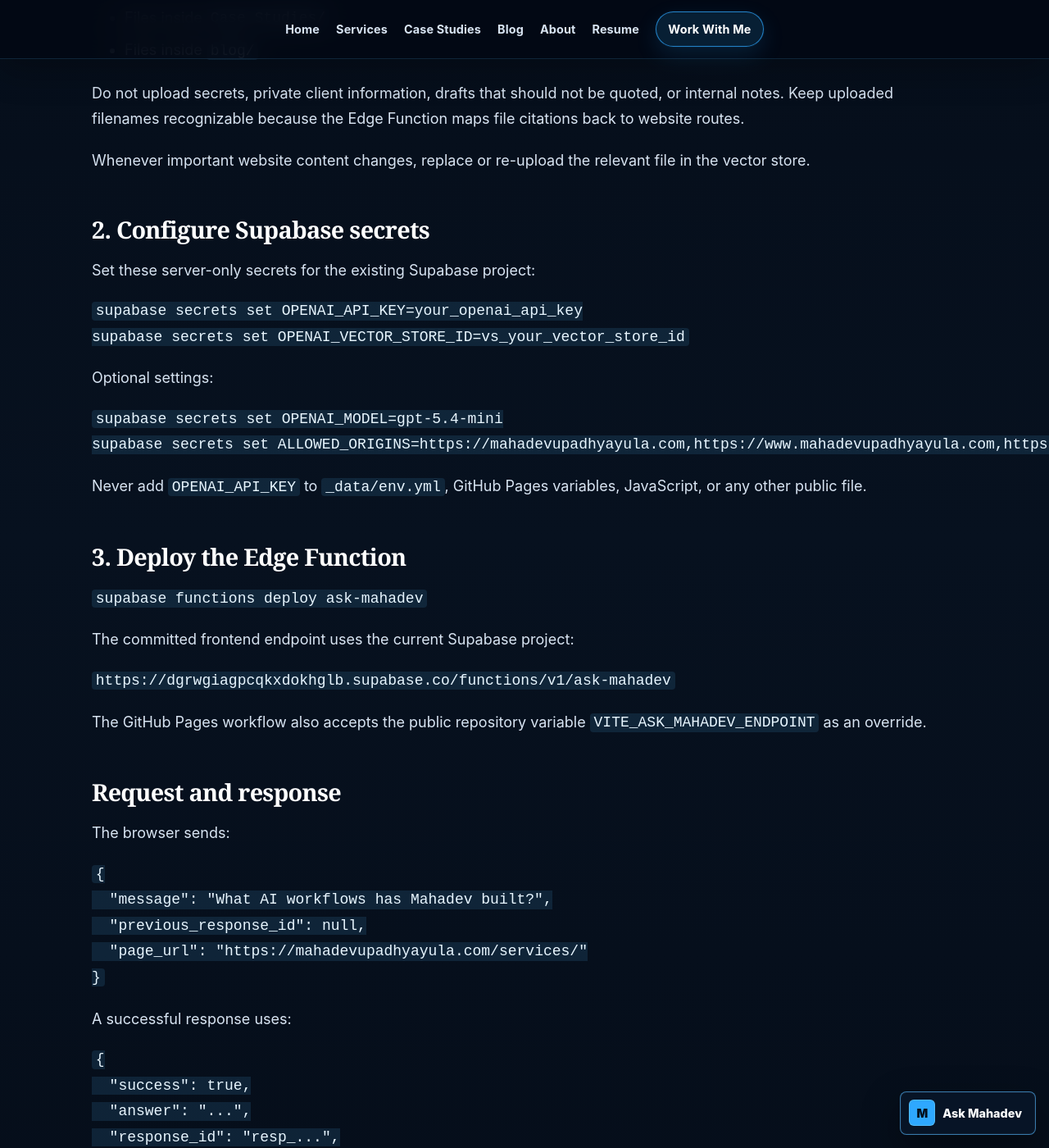
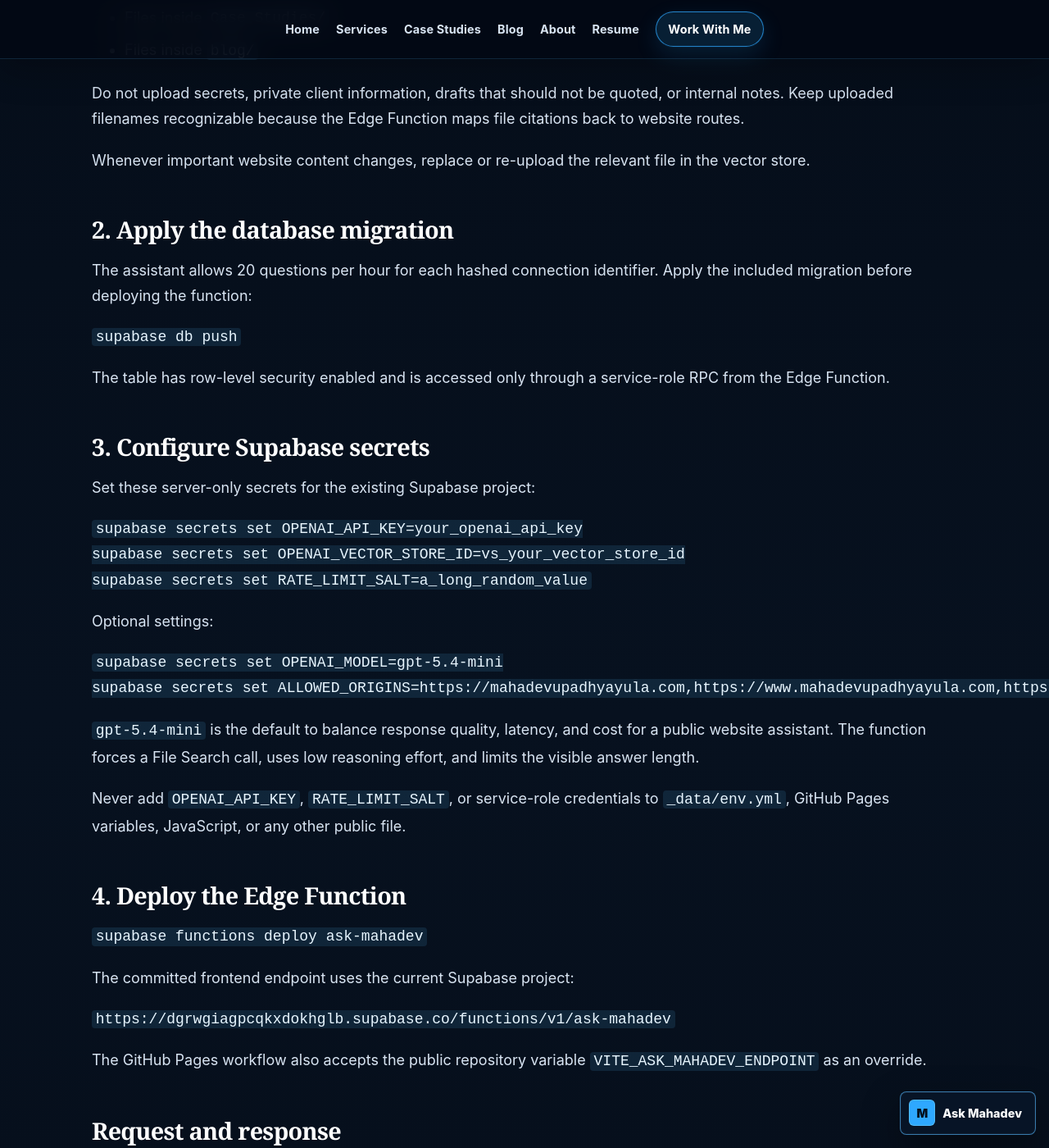
Before and after one commit to mahadevupadhyayula/mahadevupadhyayula.github.io, a Jekyll site: the page built from supabase/ASK_MAHADEV.md, in a window 1280 px wide and 1400 px high, scrolled down 748 px. Shown: the whole window at 82% size. Built offline with Jekyll 4.4.1, drawn with Linux system fonts in a browser that asks for light colours; our own code applies the rules of GitHub Pages for plain Markdown files; some of the changed text lies outside the part shown.

Commit message:
Document Ask Mahadev deployment and limits

````diff
--- a/supabase/ASK_MAHADEV.md
+++ b/supabase/ASK_MAHADEV.md
@@ -19,13 +19,24 @@ Do not upload secrets, private client information, drafts that should not be quo
 
 Whenever important website content changes, replace or re-upload the relevant file in the vector store.
 
-## 2. Configure Supabase secrets
+## 2. Apply the database migration
+
+The assistant allows 20 questions per hour for each hashed connection identifier. Apply the included migration before deploying the function:
+
+```bash
+supabase db push
+```
+
+The table has row-level security enabled and is accessed only through a service-role RPC from the Edge Function.
+
+## 3. Configure Supabase secrets
 
 Set these server-only secrets for the existing Supabase project:
 
 ```bash
 supabase secrets set OPENAI_API_KEY=your_openai_api_key
 supabase secrets set OPENAI_VECTOR_STORE_ID=vs_your_vector_store_id
+supabase secrets set RATE_LIMIT_SALT=a_long_random_value
 ```
 
 Optional settings:
@@ -35,9 +46,11 @@ supabase secrets set OPENAI_MODEL=gpt-5.4-mini
 supabase secrets set ALLOWED_ORIGINS=https://mahadevupadhyayula.com,https://www.mahadevupadhyayula.com,https://mahadevupadhyayula.github.io
 ```
 
-Never add `OPENAI_API_KEY` to `_data/env.yml`, GitHub Pages variables, JavaScript, or any other public file.
+`gpt-5.4-mini` is the default to balance response quality, latency, and cost for a public website assistant. The function forces a File Search call, uses low reasoning effort, and limits the visible answer length.
 
-## 3. Deploy the Edge Function
+Never add `OPENAI_API_KEY`, `RATE_LIMIT_SALT`, or service-role credentials to `_data/env.yml`, GitHub Pages variables, JavaScript, or any other public file.
+
+## 4. Deploy the Edge Function
 
 ```bash
 supabase functions deploy ask-mahadev
@@ -82,5 +95,6 @@ A successful response uses:
 2. Ask each suggested question and confirm the answer stays within published site content.
 3. Confirm source links open the correct page.
 4. Ask for information not present on the site and confirm the assistant says it does not have enough information.
-5. Confirm no OpenAI key appears in browser source, network responses, or the GitHub repository.
-6. Check the assistant on a mobile viewport and on a blog post with the sticky CTA visible.
+5. Send more than 20 questions in an hour from one connection and confirm the function returns HTTP 429.
+6. Confirm no OpenAI key appears in browser source, network responses, or the GitHub repository.
+7. Check the assistant on a mobile viewport and on a blog post with the sticky CTA visible.
````
